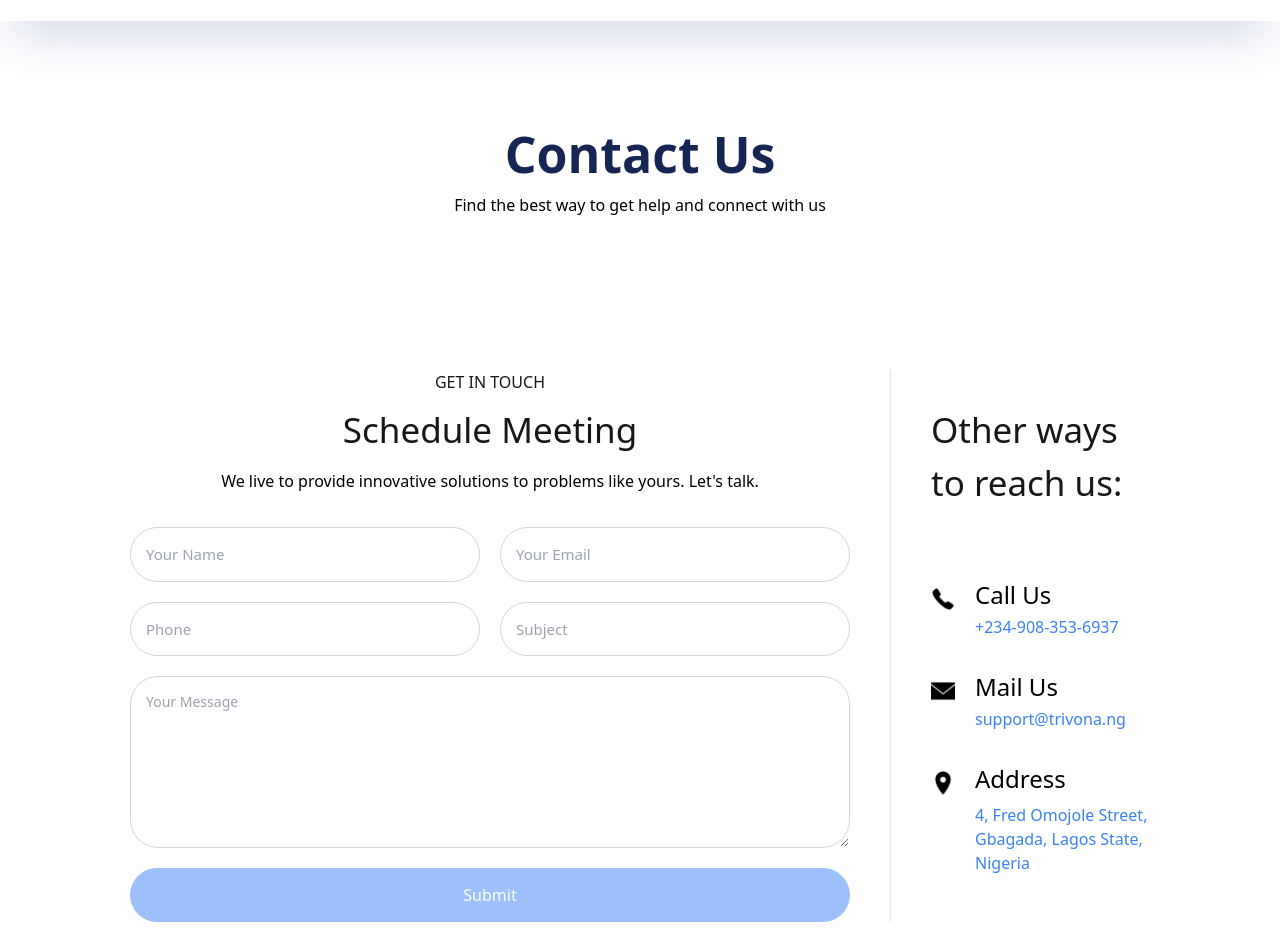
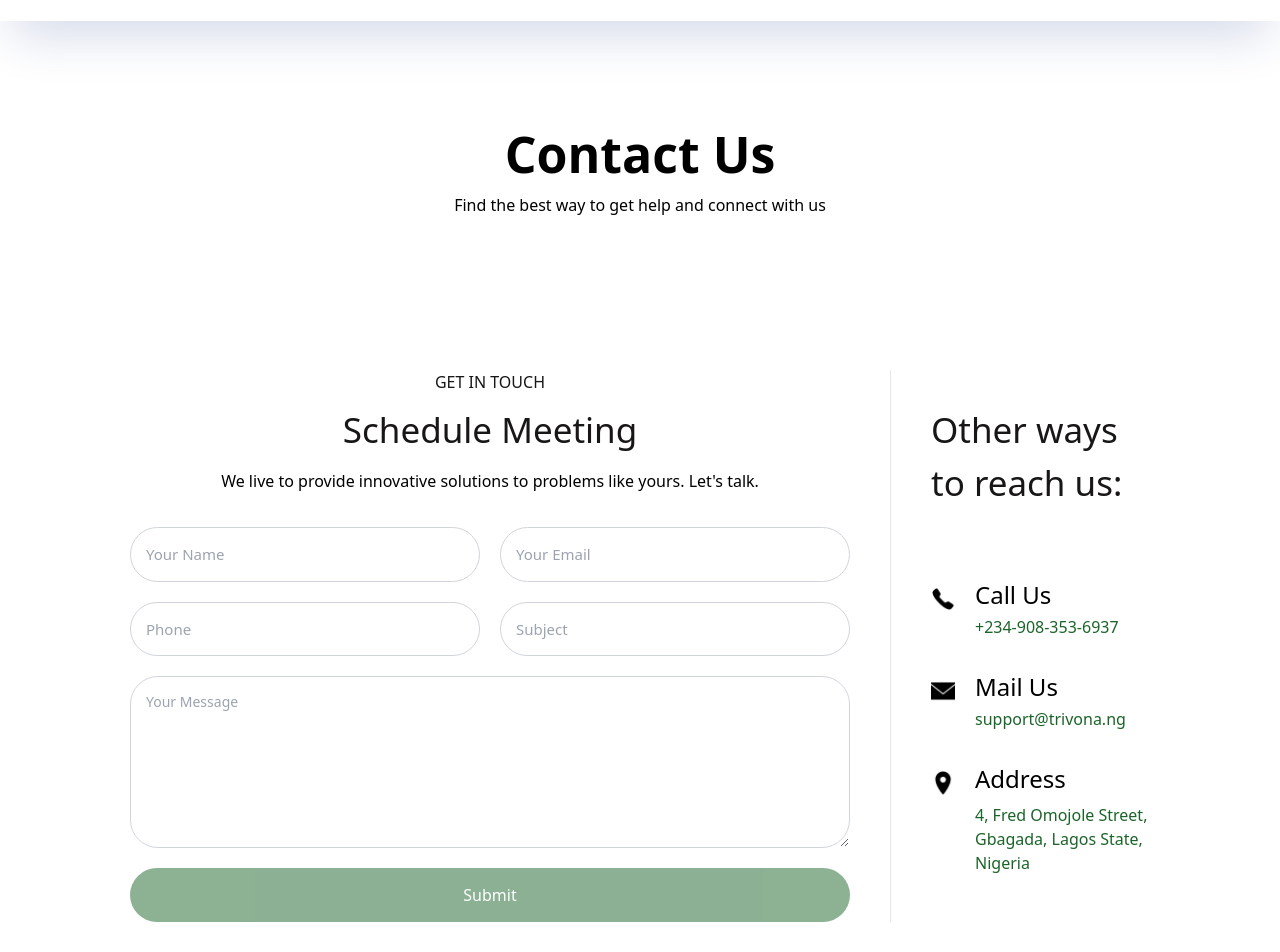
Before and after one commit to Weblanedev/codepad-2, a React (Vite) app: page /contact-us in a window 1280 px wide. Shown: the part 60-1012 px from the top of the page. Built offline with nearby package versions, Linux system fonts and the light colour scheme.

Commit message:
update colors

```diff
--- a/src/contact.tsx
+++ b/src/contact.tsx
@@ -72,7 +72,7 @@ const Contact = () => {
     <div className="w-full h-full flex flex-col pt-[66px] md:pt-[80px]">
       <section className="relative h-[250px] md:h-[300px]">
         <div className="flex flex-col gap-2 items-center justify-center h-full w-full">
-          <h1 className="font-medium md:font-semibold text-[50px] sm:text-[40px] md:text-[50px] md:text-left leading-snug md:leading-[62px] text-center text-blue-950">
+          <h1 className="font-medium md:font-semibold text-[50px] sm:text-[40px] md:text-[50px] md:text-left leading-snug md:leading-[62px] text-center">
             Contact Us
           </h1>
           <p>Find the best way to get help and connect with us</p>
@@ -144,7 +144,7 @@ const Contact = () => {
 
               <button
                 type="submit"
-                className="text-base font-medium text-white bg-blue-500 rounded-full px-7 md:px-12 py-[15px] hover:bg-blue-600 flex items-center justify-center gap-3 disabled:opacity-50 disabled:cursor-not-allowed disabled:hover:bg-blue-500"
+                className="text-base font-medium text-white bg-primary rounded-full px-7 md:px-12 py-[15px] hover:bg-primaryHover flex items-center justify-center gap-3 disabled:opacity-50 disabled:cursor-not-allowed disabled:hover:bg-primary"
                 onClick={toggleShowContactModal}
                 disabled={isButtonDisabled}
               >
@@ -164,7 +164,7 @@ const Contact = () => {
               <h4 className="text-[24px] leading-[24px] font-medium">
                 Call Us
               </h4>
-              <p className="text-blue-500 leading-[16px]">+234-908-353-6937</p>
+              <p className="text-primary leading-[16px]">+234-908-353-6937</p>
             </div>
           </div>
           <div className="flex gap-5 items-start justify-center">
@@ -173,7 +173,7 @@ const Contact = () => {
               <h4 className="text-[24px] leading-[24px] font-medium">
                 Mail Us
               </h4>
-              <p className="text-blue-500 leading-[16px]">support@trivona.ng</p>
+              <p className="text-primary leading-[16px]">support@trivona.ng</p>
             </div>
           </div>
           <div className="flex gap-5 items-start justify-center">
@@ -182,7 +182,7 @@ const Contact = () => {
               <h4 className="text-[24px] leading-[24px] font-medium">
                 Address
               </h4>
-              <p className="text-blue-500 leading-normal">
+              <p className="text-primary leading-normal">
                 4, Fred Omojole Street, Gbagada, Lagos State, Nigeria
               </p>
             </div>
--- a/src/footer.tsx
+++ b/src/footer.tsx
@@ -2,7 +2,7 @@ import { Link } from 'react-router-dom';
 
 const Footer = () => {
   return (
-    <div className="w-full bg-blue-800 flex flex-col p-10 md:p-20 gap-10 md:px-[130px]">
+    <div className="w-full bg-primary flex flex-col p-10 md:p-20 gap-10 md:px-[130px]">
       <div className="flex flex-col md:flex-row w-full items-center md:justify-between gap-5">
         <h3 className="text-white font-medium text-center md:text-left text-[22px] leading-[35.2px] md:w-[850px]">
           Our highly skilled development teams specialized in Java, PHP, React,
--- a/src/homepage.tsx
+++ b/src/homepage.tsx
@@ -1,6 +1,6 @@
-import { Link } from "react-router-dom";
-import { Book, books } from "./utils";
-import { useEffect } from "react";
+import { Link } from 'react-router-dom';
+import { Book, books } from './utils';
+import { useEffect } from 'react';
 
 const Homepage = ({
   setSelectedBook,
@@ -11,7 +11,7 @@ const Homepage = ({
     window.scrollTo({
       top: 0,
       left: 0,
-      behavior: "smooth",
+      behavior: 'smooth',
     });
   }, []);
 
@@ -31,7 +31,7 @@ const Homepage = ({
 
           <Link
             to="/products"
-            className="text-base font-medium text-white bg-blue-500 rounded-full px-7 md:px-12 py-4  hover:bg-blue-600 flex items-center justify-center gap-3"
+            className="text-base font-medium text-white bg-primary rounded-full px-7 md:px-12 py-4  hover:bg-primaryHover flex items-center justify-center gap-3"
           >
             Explore Products
           </Link>
@@ -44,9 +44,9 @@ const Homepage = ({
         />
       </section>
 
-      <section className="flex w-full flex-col md:flex-row items-center justify-center md:justify-between gap-5 bg-blue-500/30 py-14 md:py-20">
+      <section className="flex w-full flex-col md:flex-row items-center justify-center md:justify-between gap-5 bg-primary/30 py-14 md:py-20">
         <div className="flex flex-col md:flex-row gap-8 items-center justify-center w-full">
-          {books.slice(0, 3).map((book) => (
+          {books.slice(0, 3).map(book => (
             <div className="flex flex-col items-center justify-center pt-12 pb-8 px-16 md:px-20 gap-7 bg-white rounded-2xl text-blue-900 round ed-xl">
               <img
                 src={book.img}
@@ -65,7 +65,7 @@ const Homepage = ({
               <Link
                 to="/billing"
                 onClick={() => setSelectedBook(book)}
-                className="text-base font-medium text-white bg-blue-500 rounded-full px-7 md:px-8 py-2 md:py-3 hover:bg-blue-600 flex items-center justify-center gap-3"
+                className="text-base font-medium text-white bg-primary rounded-full px-7 md:px-8 py-2 md:py-3 hover:bg-primaryHover flex items-center justify-center gap-3"
               >
                 Purchase
               </Link>
@@ -89,7 +89,7 @@ const Homepage = ({
             />
 
             <div className="absolute top-0 z-20 text-white flex flex-col gap-4 items-start justify-start ml-10 mt-10">
-              <h4 className="text-sm leading-[14px] font-medium text-white bg-blue-500 rounded-md md:rounded-md px-[14px] py-[7px] flex items-center justify-center gap-3">
+              <h4 className="text-sm leading-[14px] font-medium text-white bg-primary rounded-md md:rounded-md px-[14px] py-[7px] flex items-center justify-center gap-3">
                 News
               </h4>
 
@@ -112,7 +112,7 @@ const Homepage = ({
             />
 
             <div className="absolute top-0 z-20 text-white flex flex-col gap-4 items-start justify-start ml-10 mt-10">
-              <h4 className="text-sm leading-[14px] font-medium text-white bg-blue-500 rounded-md md:rounded-md px-[14px] py-[7px] flex items-center justify-center gap-3">
+              <h4 className="text-sm leading-[14px] font-medium text-white bg-primary rounded-md md:rounded-md px-[14px] py-[7px] flex items-center justify-center gap-3">
                 News
               </h4>
 
@@ -136,7 +136,7 @@ const Homepage = ({
             />
 
             <div className="absolute top-0 z-20 text-white flex flex-col gap-4 items-start justify-start ml-10 mt-10">
-              <h4 className="text-sm leading-[14px] font-medium text-white bg-blue-500 rounded-md md:rounded-md px-[14px] py-[7px] flex items-center justify-center gap-3">
+              <h4 className="text-sm leading-[14px] font-medium text-white bg-primary rounded-md md:rounded-md px-[14px] py-[7px] flex items-center justify-center gap-3">
                 News
               </h4>
 
@@ -159,7 +159,7 @@ const Homepage = ({
             />
 
             <div className="absolute top-0 z-20 text-white flex flex-col gap-4 items-start justify-start ml-10 mt-10">
-              <h4 className="text-sm leading-[14px] font-medium text-white bg-blue-500 rounded-md md:rounded-md px-[14px] py-[7px] flex items-center justify-center gap-3">
+              <h4 className="text-sm leading-[14px] font-medium text-white bg-primary rounded-md md:rounded-md px-[14px] py-[7px] flex items-center justify-center gap-3">
                 News
               </h4>
 
--- a/tailwind.config.js
+++ b/tailwind.config.js
@@ -1,11 +1,14 @@
 /** @type {import('tailwindcss').Config} */
 export default {
-  content: [
-    "./index.html",
-    "./src/**/*.{js,ts,jsx,tsx}",
-  ],
+  content: ['./index.html', './src/**/*.{js,ts,jsx,tsx}'],
   theme: {
-    extend: {},
+    extend: {
+      colors: {
+        primary: 'rgb(27, 100, 41)',
+        // primaryHover: 'rgba(27, 100, 41, 0.8)',
+        primaryHover: 'rgb(23, 84, 35)',
+      },
+    },
   },
   plugins: [],
-}
+};
```
